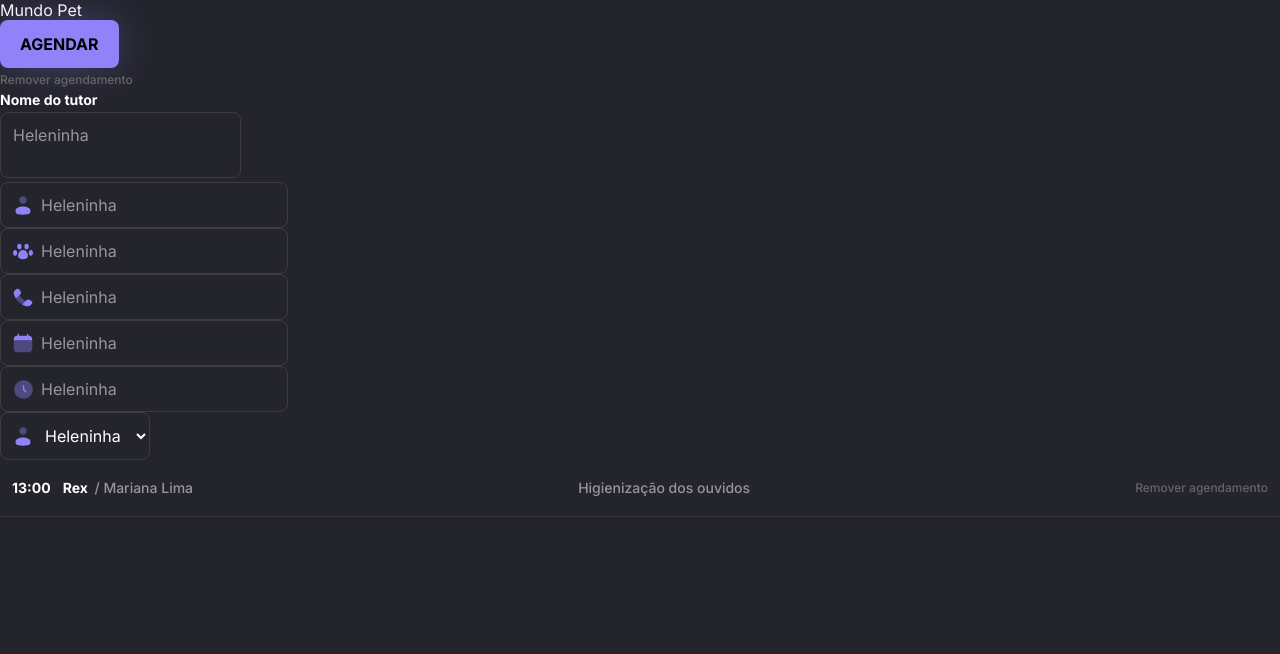
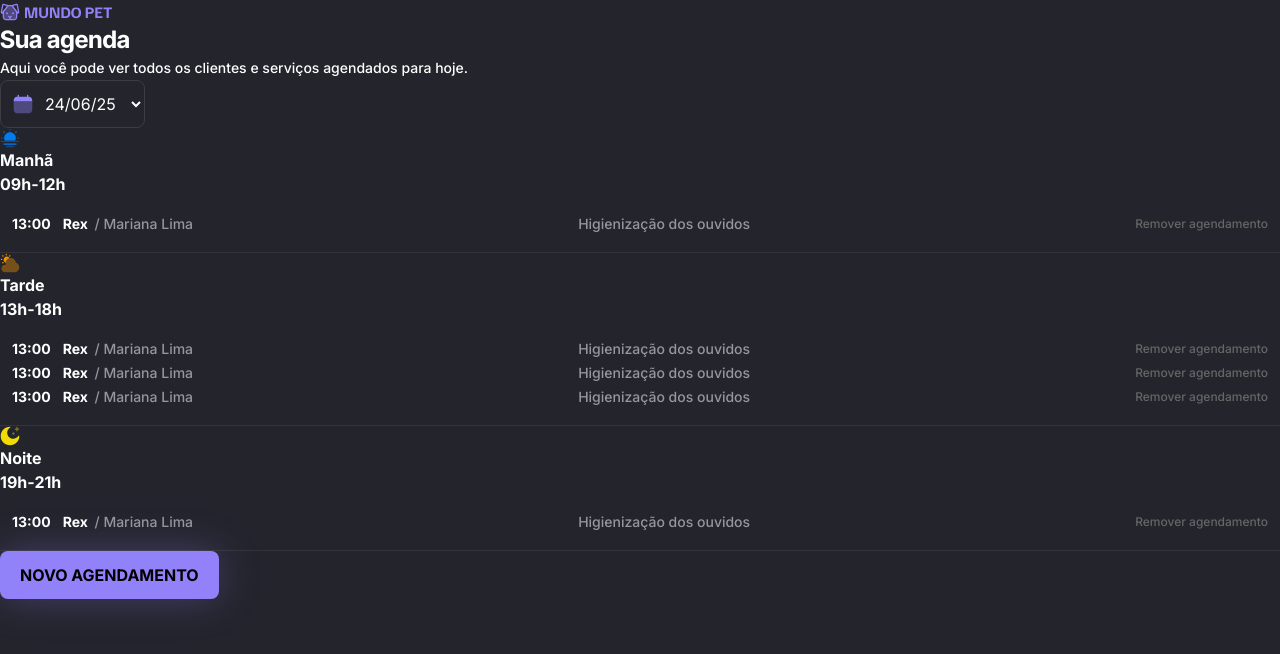
Before and after one commit to israeltx/n5-desafio-pratico-mundo-pet, a website built with webpack: page index.html in a window 1280 px wide. Built offline with nearby package versions, Linux system fonts and the light colour scheme.

Commit message:
Give general structure and content (no form included)

```diff
--- a/index.html
+++ b/index.html
@@ -12,35 +12,123 @@
   <title>Mundo Pet</title>
 </head>
 <body>
-  <h1>Mundo Pet</h1>
+  <main>
+    <header>
+      <img src="./src/assets/logo.svg" alt="Mundo Pet logo">
+    </header>
 
-  <button class="label-large">Agendar</button><br>
+    <section id="schedule">
 
-  <a href="" class="paragraph-small">Remover agendamento</a><br>
+      <header>
+        <div class="title">
+          <h1 class="title">Sua agenda</h1>
+          <p class="paragraph-medium">Aqui você pode ver todos os clientes e serviços agendados para hoje.</p>
+        </div>
+        <select name="" id="" class="icon icon-calendar">
+          <option value="">24/06/25</option>
+        </select>
+      </header>
 
-  <label for="" class="label-medium">Nome do tutor</label><br>
+      <div id="lists">
+        <!-- Morning Schedule -->
+        <div id="morning">
+          <header>
+            <img src="./src/assets/sun.svg" alt="">
+            <h2 class="label-large">Manhã</h2>
+            <span class="label-large">09h-12h</span>
+          </header>
 
-  <textarea name="" id="" placeholder="Heleninha"></textarea><br>
+          <ul>
+            <li>
+              <label for="" class="label-medium scheduled-time">13:00</label>
+              <label for="" class="label-medium">Rex &nbsp</label>
+              <p class="paragraph-medium pet-owner-name"> / Mariana Lima</p>
+              <p class="paragraph-medium service-description">Higienização dos ouvidos</p>
+              <a href="" class="paragraph-small btn-remove">Remover agendamento</a>
+            </li>
+          </ul>
+        </div>
 
-  <input type="text" name="" id="" placeholder="Heleninha" class="icon icon-user"><br>
+        <!-- Afternoon Schedule -->
+        <div id="afternoon">
+          <header>
+            <img src="./src/assets/sun-cloud.svg" alt="">
+            <h2 class="label-large">Tarde</h2>
+            <span class="label-large">13h-18h</span>
+          </header>
+
+          <ul>
+            <li>
+              <label for="" class="label-medium scheduled-time">13:00</label>
+              <label for="" class="label-medium">Rex &nbsp</label>
+              <p class="paragraph-medium pet-owner-name"> / Mariana Lima</p>
+              <p class="paragraph-medium service-description">Higienização dos ouvidos</p>
+              <a href="" class="paragraph-small btn-remove">Remover agendamento</a>
+            </li>
+            <li>
+              <label for="" class="label-medium scheduled-time">13:00</label>
+              <label for="" class="label-medium">Rex &nbsp</label>
+              <p class="paragraph-medium pet-owner-name"> / Mariana Lima</p>
+              <p class="paragraph-medium service-description">Higienização dos ouvidos</p>
+              <a href="" class="paragraph-small btn-remove">Remover agendamento</a>
+            </li>
+            <li>
+              <label for="" class="label-medium scheduled-time">13:00</label>
+              <label for="" class="label-medium">Rex &nbsp</label>
+              <p class="paragraph-medium pet-owner-name"> / Mariana Lima</p>
+              <p class="paragraph-medium service-description">Higienização dos ouvidos</p>
+              <a href="" class="paragraph-small btn-remove">Remover agendamento</a>
+            </li>
+          </ul>
+        </div>
+
+        <!-- Evening Schedule -->
+        <div id="morning">
+          <header>
+            <img src="./src/assets/moon.svg" alt="">
+            <h2 class="label-large">Noite</h2>
+            <span class="label-large">19h-21h</span>
+          </header>
+
+          <ul>
+            <li>
+              <label for="" class="label-medium scheduled-time">13:00</label>
+              <label for="" class="label-medium">Rex &nbsp</label>
+              <p class="paragraph-medium pet-owner-name"> / Mariana Lima</p>
+              <p class="paragraph-medium service-description">Higienização dos ouvidos</p>
+              <a href="" class="paragraph-small btn-remove">Remover agendamento</a>
+            </li>
+          </ul>
+        </div>
+      <!-- End of #lists  -->
+
+      </div>
+
+      <footer>
+        <button class="label-large">Novo Agendamento</button><br>
+      </footer>
+    </section>
+
+  </main>
+
+
+
+
+  <!-- <a href="" class="paragraph-small">Remover agendamento</a><br> -->
+
+  <!-- <label for="" class="label-medium">Nome do tutor</label><br> -->
+
+  <!-- <textarea name="" id="" placeholder="Heleninha"></textarea><br> -->
+
+  <!-- <input type="text" name="" id="" placeholder="Heleninha" class="icon icon-user"><br>
   <input type="text" name="" id="" placeholder="Heleninha" class="icon icon-paw"><br>
   <input type="text" name="" id="" placeholder="Heleninha" class="icon icon-phone"><br>
   <input type="text" name="" id="" placeholder="Heleninha" class="icon icon-calendar"><br>
-  <input type="text" name="" id="" placeholder="Heleninha" class="icon icon-clock"><br>
+  <input type="text" name="" id="" placeholder="Heleninha" class="icon icon-clock"><br> -->
 
-  <select name="" id="" class="icon icon-user">
-    <option value="" selected='selected'>Heleninha</option>
-  </select>
 
-  <ul>
-    <li>
-      <label for="" class="label-medium scheduled-time">13:00</label>
-      <label for="" class="label-medium">Rex &nbsp</label>
-      <p class="paragraph-medium pet-owner-name"> / Mariana Lima</p>
-      <p class="paragraph-medium service-description">Higienização dos ouvidos</p>
-      <a href="" class="paragraph-small btn-remove">Remover agendamento</a>
-    </li>
-  </ul>
+
+
 
 </body>
 </html>
```
